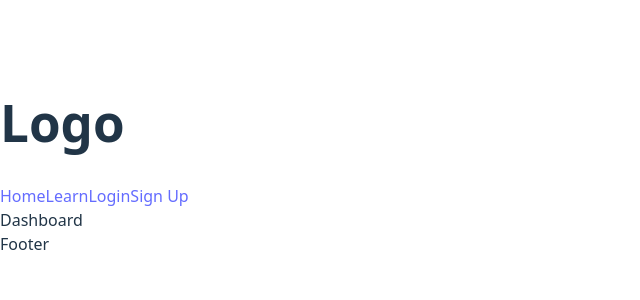
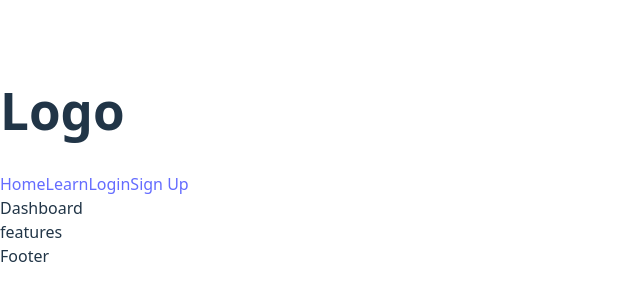
Before and after one commit to katzenjammer1/LinkedUp, a React (Vite) app: page /dashboard in a window 1280 px wide. Shown: the part 242-542 px from the top of the page, without its empty margins (0-640 px from the left). Built offline with nearby package versions, Linux system fonts and the light colour scheme; no server answers.

Commit message:
FEAT: added a featurs component

```diff
--- a/src/App.jsx
+++ b/src/App.jsx
@@ -10,6 +10,7 @@ import DashboardPage from './pages/DashboardPage';
 // import components
 import Navbar from './components/common/navbar';
 import Footer from './components/common/footer';
+import Features from './components/common/Features';
 
 function App() {
   return (
@@ -24,6 +25,7 @@ function App() {
             <Route path="/setup-profile" element={<SetupProfilePage />} />
             <Route path="/dashboard" element={<DashboardPage />} />
       </Routes>
+      <Features />
       <Footer />
     </Router>
   )
--- /dev/null
+++ b/src/components/common/Features.jsx
@@ -0,0 +1,11 @@
+import React from "react";
+
+const Features = () => {
+    return (
+        <div>
+            features
+        </div>
+    )
+};
+
+export default Features;
```
